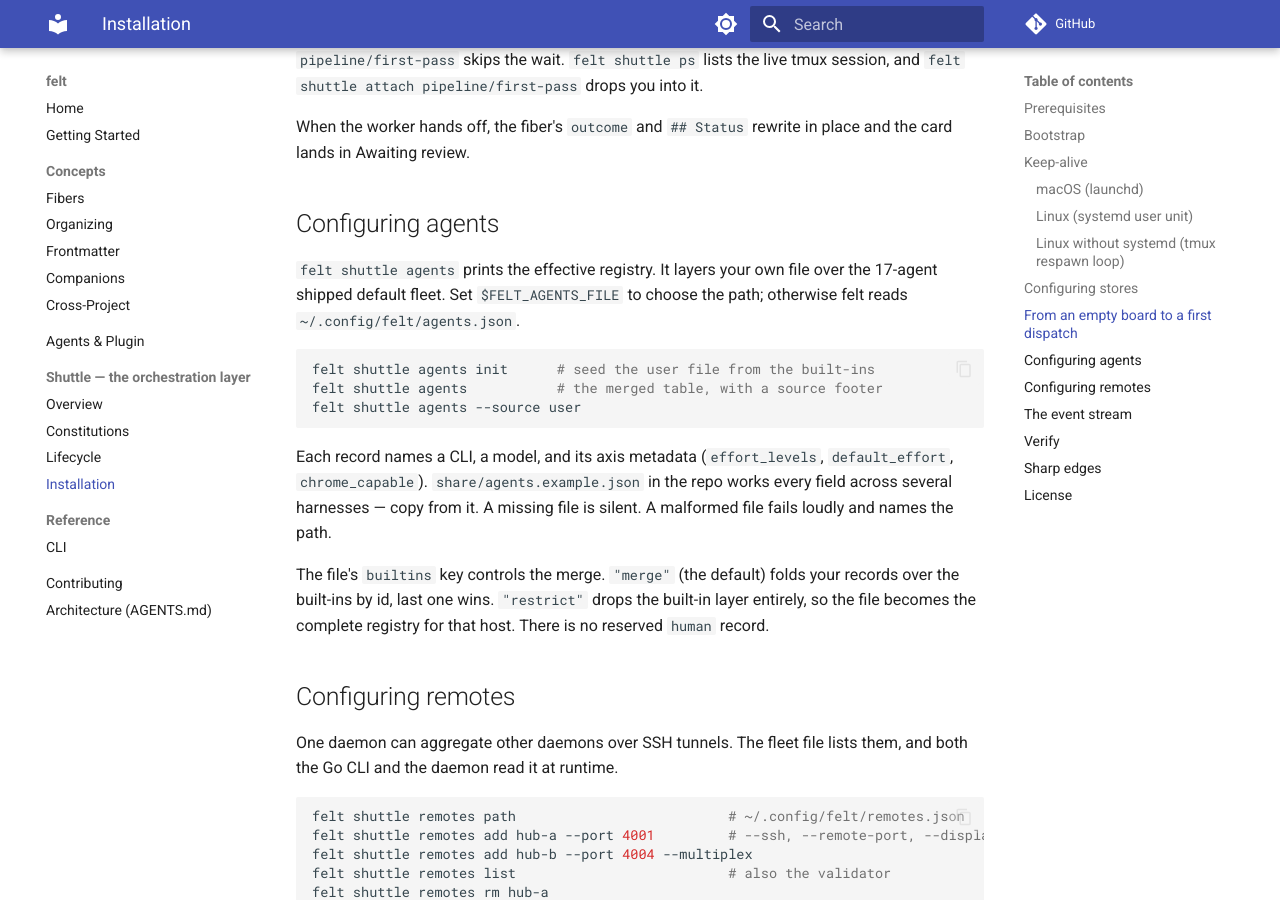
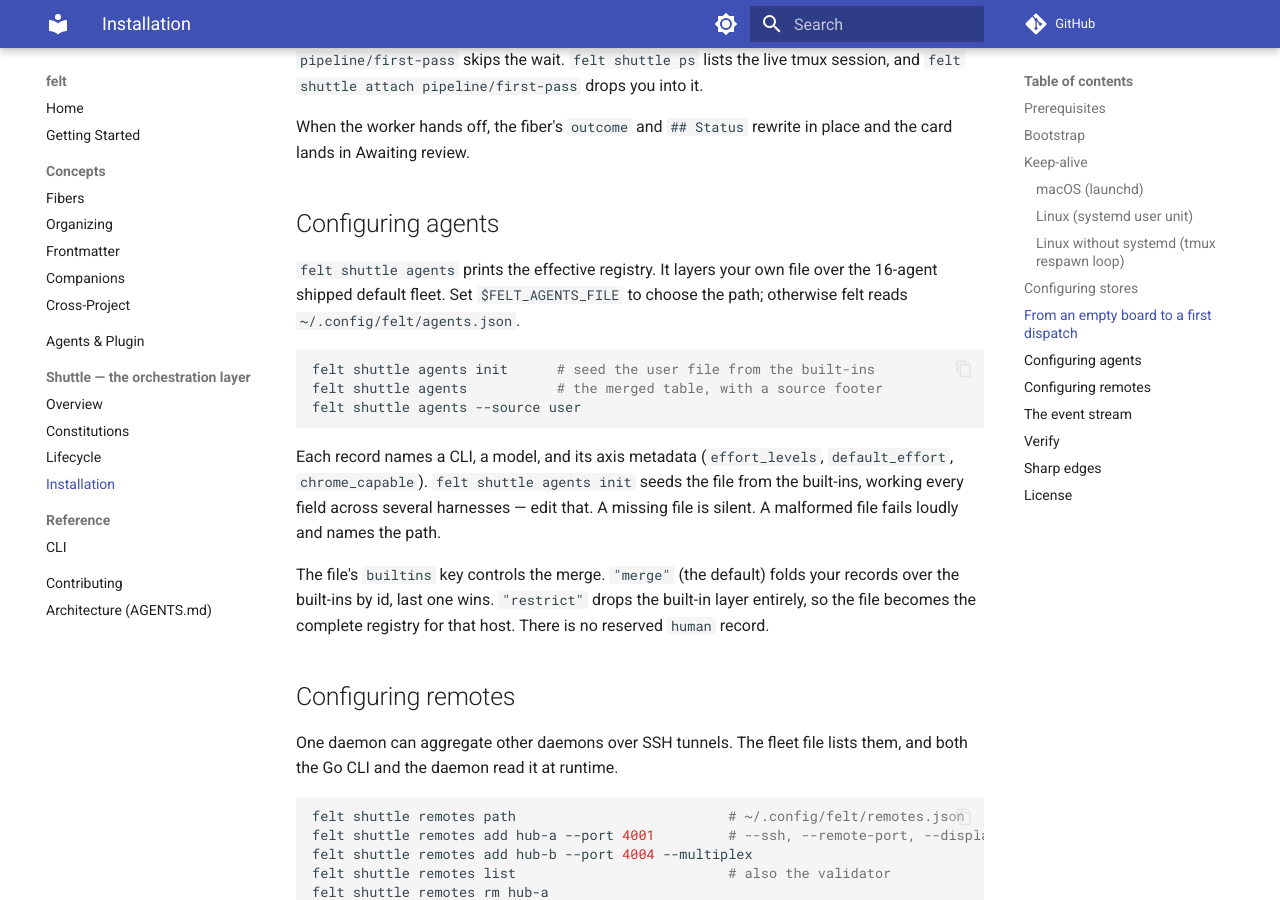
Before and after one commit to cailmdaley/felt, an MkDocs documentation site: the page built from docs/shuttle/installation.md, in a window 1280 px wide and 900 px high, scrolled down 5050 px. Built offline with MkDocs 1.6.1 and Material for MkDocs 9.7.7, drawn with Linux system fonts in a browser that asks for light colours; comment, search, counter and statistics services are not loaded.

Commit message:
the example agent registry was never an example — it is the test's pin
share/agents.example.json carried the same 16 ids as the embedded built-in
layer, and merging it changed nothing: `felt shuttle agents --json` with
FELT_AGENTS_FILE pointed at it is byte-identical to the builtin-only run,
modulo `"aliases": null` vs `[]`. Five docs called it "a fuller worked
example"; `felt shuttle agents init` emits 275 lines to its 207, in the
canonical envelope form, carrying `version` and `builtins` keys it never
demonstrates. It was a strict subset advertised as a superset, and e6169fb and
4716489 each had to touch both files to keep it that way.

Its one real job was hermeticity — keeping the Mix suite off whatever
~/.config/felt/agents.json the developer has — so it moves to
test/fixtures/agents.json beside the remotes fixture that pins the same way,
and test_helper's comment says the true reason instead of the one that stopped
being true at e6169fb.

The four doc sites now point at `felt shuttle agents init`, which is what an
adopter can actually run — `shuttle agents init`'s own long help was naming a
repo path a Homebrew install does not have. installation.md's fleet count
catches up too: 16, not 17. CHANGELOG:33 stays as written; it is a record of a
released state, not a pointer to maintain.

The hygiene exemption goes rather than moves: scannedPath never walked test/,
and the file carries no personal identifiers to exempt.

Co-Authored-By: Claude Fable 5 <noreply@anthropic.com>
Claude-Session: https://claude.ai/code/session_01GMdckTAGfvUw2iaiaZq63d

````diff
--- a/docs/shuttle/installation.md
+++ b/docs/shuttle/installation.md
@@ -234,7 +234,7 @@ place and the card lands in Awaiting review.
 ## Configuring agents
 
 `felt shuttle agents` prints the effective registry. It layers your own file
-over the 17-agent shipped default fleet. Set `$FELT_AGENTS_FILE` to choose the
+over the 16-agent shipped default fleet. Set `$FELT_AGENTS_FILE` to choose the
 path; otherwise felt reads `~/.config/felt/agents.json`.
 
 ```bash
@@ -244,9 +244,9 @@ felt shuttle agents --source user
 ```
 
 Each record names a CLI, a model, and its axis metadata (`effort_levels`,
-`default_effort`, `chrome_capable`). `share/agents.example.json` in the repo
-works every field across several harnesses — copy from it. A missing file is
-silent. A malformed file fails loudly and names the path.
+`default_effort`, `chrome_capable`). `felt shuttle agents init` seeds the file
+from the built-ins, working every field across several harnesses — edit that. A
+missing file is silent. A malformed file fails loudly and names the path.
 
 The file's `builtins` key controls the merge. `"merge"` (the default) folds your
 records over the built-ins by id, last one wins. `"restrict"` drops the built-in
````
Also changed, not shown: AGENTS.md (+4 -3 lines), claude-plugin/skills/shuttle/references/authoring.md (+1 -1 lines), 6 other files.
